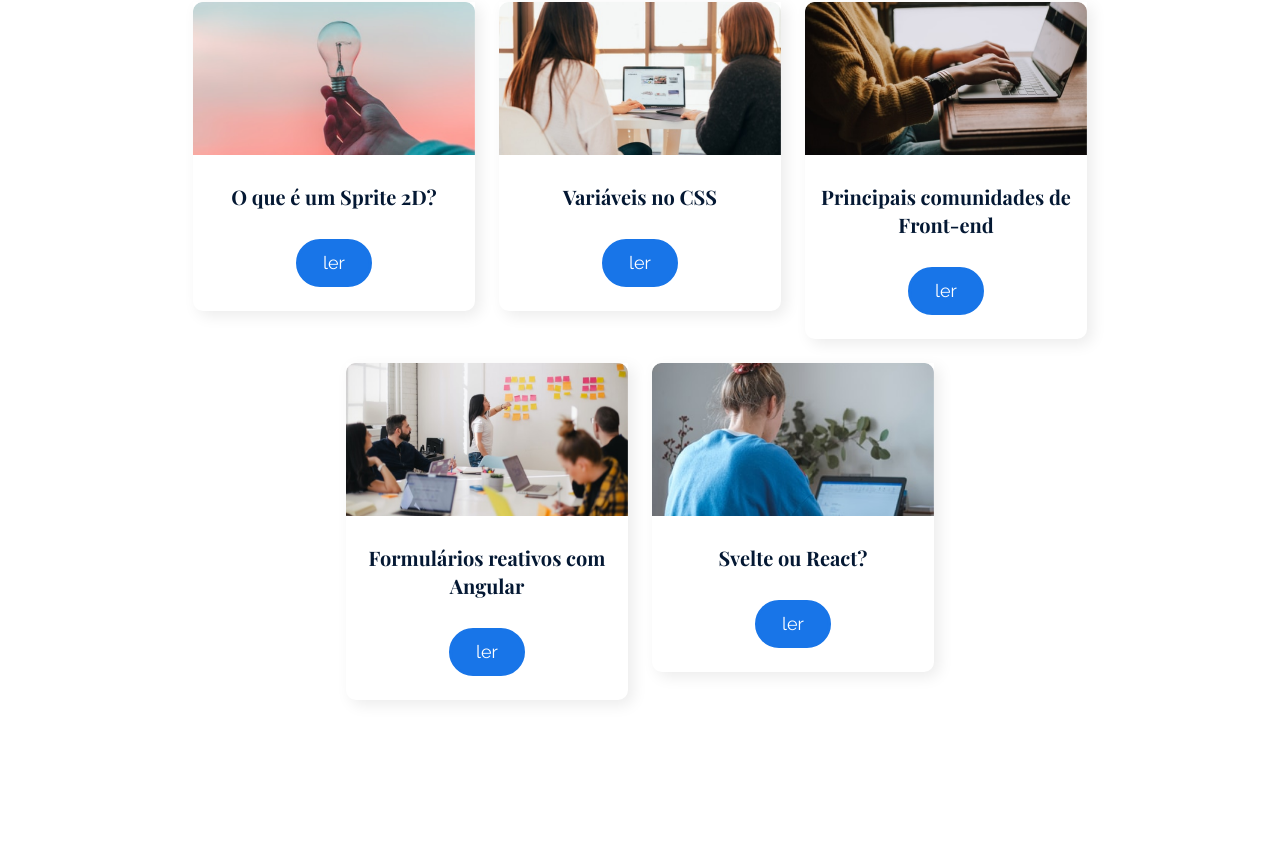
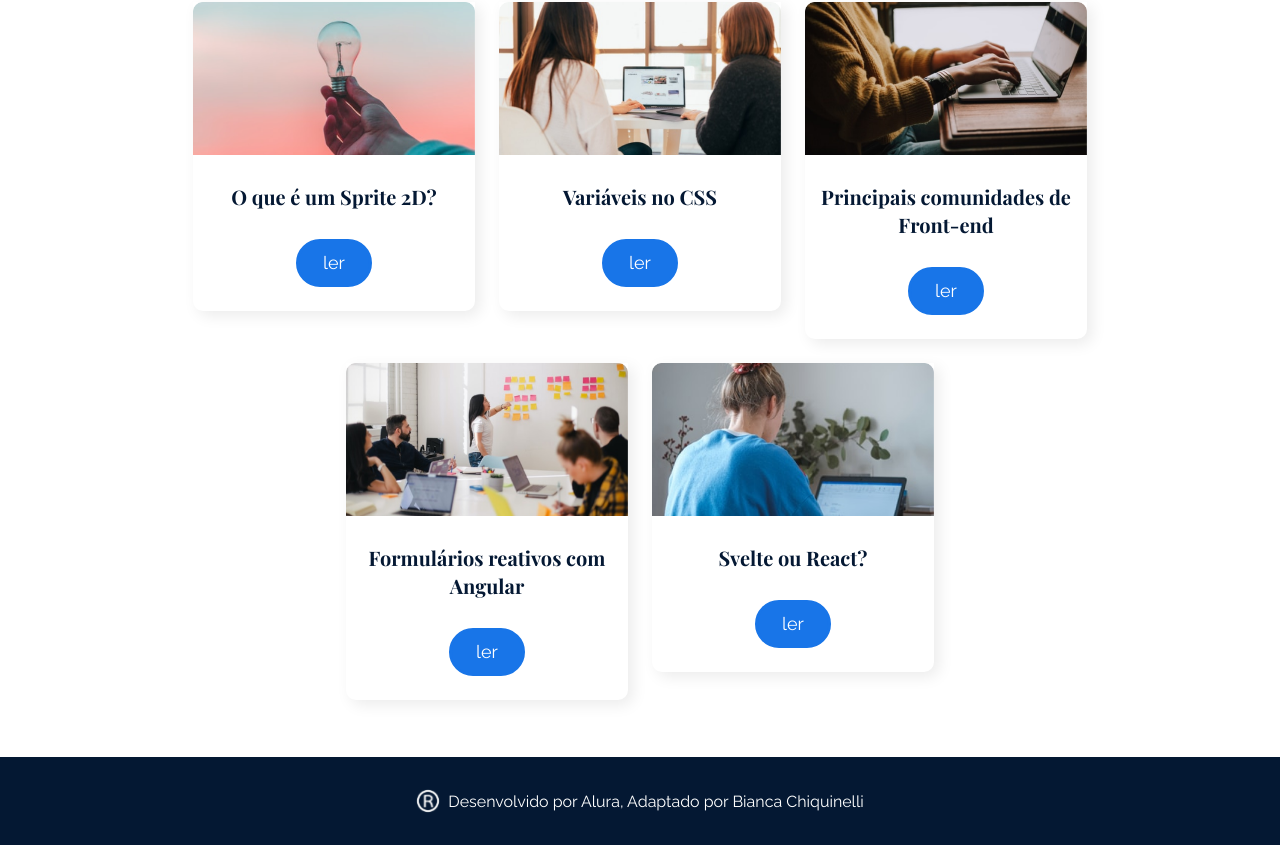
Before and after one commit to chiquinelli-bia/ola-mundo, a React (Vite) app: page / in a window 1280 px wide. Shown: the part 957-1802 px from the top of the page. Before the commit the page ends 1714 px from the top, so only its background shows below. Built offline with nearby package versions, Linux system fonts and the light colour scheme.

Commit message:
feat(Footer): cria e implementa Footer. - configura svgr para importar svg como componentes

```diff
--- a/package.json
+++ b/package.json
@@ -23,6 +23,7 @@
     "eslint-plugin-react-hooks": "^7.0.1",
     "eslint-plugin-react-refresh": "^0.4.24",
     "globals": "^16.5.0",
-    "vite": "^7.2.4"
+    "vite": "^7.2.4",
+    "vite-plugin-svgr": "^4.5.0"
   }
 }
--- a/src/App.jsx
+++ b/src/App.jsx
@@ -2,6 +2,7 @@ import { BrowserRouter, Route, Routes } from "react-router-dom";
 import "./App.css";
 import Menu from "@/componentes/Menu";
 import Inicio from "@/paginas/inicio/index.jsx";
+import Footer from "@/componentes/Footer";
 
 function App() {
   return (
@@ -10,6 +11,7 @@ function App() {
       <Routes>
         <Route path="/" element={<Inicio />}></Route>
       </Routes>
+      <Footer />
     </BrowserRouter>
   );
 }
--- a/src/assets/index.js
+++ b/src/assets/index.js
@@ -1,8 +1,8 @@
 import circuloColorido from "@/assets/circulo_colorido.png";
 import erro from "@/assets/erro_404.png";
-import marcaRegistrada from "@/assets/marca_registrada.svg";
+import MarcaRegistrada from "@/assets/marca_registrada.svg?react";
 import minhaFoto from "@/assets/minha_foto.png";
 import SBCapa from "@/assets/sobre_mim_capa.png";
 import SBFoto from "@/assets/sobre_mim_foto.png";
 
-export { circuloColorido, erro, marcaRegistrada, minhaFoto, SBCapa, SBFoto };
+export { circuloColorido, erro, MarcaRegistrada, minhaFoto, SBCapa, SBFoto };
--- /dev/null
+++ b/src/componentes/Footer/footer.module.css
@@ -0,0 +1,9 @@
+.rodape {
+  background-color: var(--azul-escuro);
+  color: var(--branco);
+  padding: 2rem 0;
+  display: flex;
+  justify-content: center;
+  align-items: center;
+  column-gap: 0.5rem;
+}
--- /dev/null
+++ b/src/componentes/Footer/index.jsx
@@ -0,0 +1,10 @@
+import styles from "@/componentes/Footer/footer.module.css";
+import { MarcaRegistrada } from "@/assets/index.js";
+export default function Footer() {
+  return (
+    <footer className={styles.rodape}>
+      <MarcaRegistrada width="24px" height="24px" />
+      <span>Desenvolvido por Alura, Adaptado por Bianca Chiquinelli</span>
+    </footer>
+  );
+}
--- a/vite.config.js
+++ b/vite.config.js
@@ -1,5 +1,6 @@
 import { defineConfig } from "vite";
 import react from "@vitejs/plugin-react";
+import svgr from "vite-plugin-svgr";
 import path from "path";
 import { fileURLToPath } from "url";
 
@@ -8,7 +9,7 @@ const __dirname = path.dirname(__filename);
 
 // https://vite.dev/config/
 export default defineConfig({
-  plugins: [react()],
+  plugins: [react(), svgr()],
   resolve: {
     alias: {
       "@": path.resolve(__dirname, "src"),
```
Also changed, not shown: 1 other file (tests, documents, lock files or other folders).
